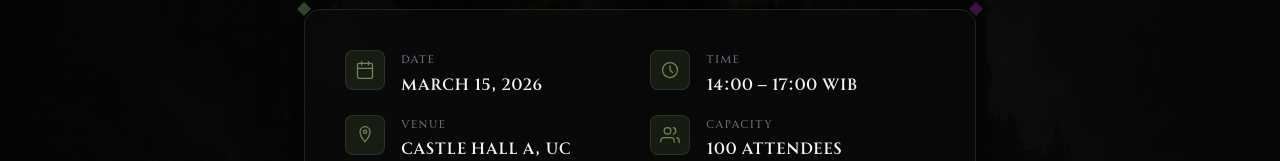
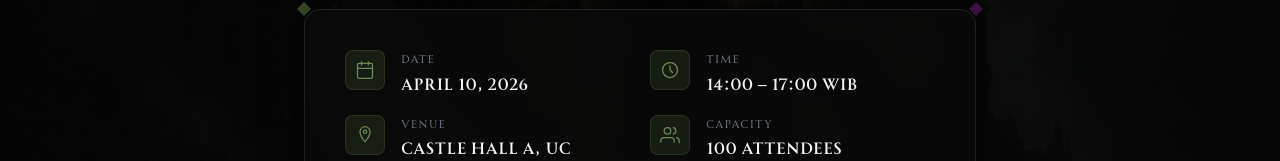
Before and after one commit to Maiizo/TEDxUC-2026, a Next.js app: page /event/event1 in a window 1280 px wide. Shown: the part 335-496 px from the top of the page. Built offline with nearby package versions, Linux system fonts and the light colour scheme.

Commit message:
page preevent1-main FIX
revisi dikit

```diff
--- a/app/event/event1/page.tsx
+++ b/app/event/event1/page.tsx
@@ -204,7 +204,7 @@ export default function Event1Page() {
                 </div>
                 <div>
                   <p className="text-[11px] text-gray-500 uppercase tracking-widest mb-1">Date</p>
-                  <p className="text-base text-gray-100 font-medium tracking-wide">March 15, 2026</p>
+                  <p className="text-base text-gray-100 font-medium tracking-wide">April 10, 2026</p>
                 </div>
               </div>
 
--- a/app/event/event2/page.tsx
+++ b/app/event/event2/page.tsx
@@ -161,7 +161,7 @@ export default function Event2Page() {
                 </div>
                 <div>
                   <p className="text-[11px] text-gray-500 uppercase tracking-widest mb-1">Date</p>
-                  <p className="text-base text-gray-100 font-medium tracking-wide">April 12, 2026</p>
+                  <p className="text-base text-gray-100 font-medium tracking-wide">April 11, 2026</p>
                 </div>
               </div>
 
--- a/app/event/event3/page.tsx
+++ b/app/event/event3/page.tsx
@@ -161,7 +161,7 @@ export default function Event3Page() {
                 </div>
                 <div>
                   <p className="text-[11px] text-gray-500 uppercase tracking-widest mb-1">Date</p>
-                  <p className="text-base text-gray-100 font-medium tracking-wide">May 10, 2026</p>
+                  <p className="text-base text-gray-100 font-medium tracking-wide">April 15, 2026</p>
                 </div>
               </div>
 
--- a/app/event/mainevent/page.tsx
+++ b/app/event/mainevent/page.tsx
@@ -204,7 +204,7 @@ export default function MainEventPage() {
                 </div>
                 <div>
                   <p className="text-[11px] text-gray-500 uppercase tracking-widest mb-1">Date</p>
-                  <p className="text-base text-gray-100 font-medium tracking-wide">June 20, 2026</p>
+                  <p className="text-base text-gray-100 font-medium tracking-wide">Mei 10, 2026</p>
                 </div>
               </div>
 
```
